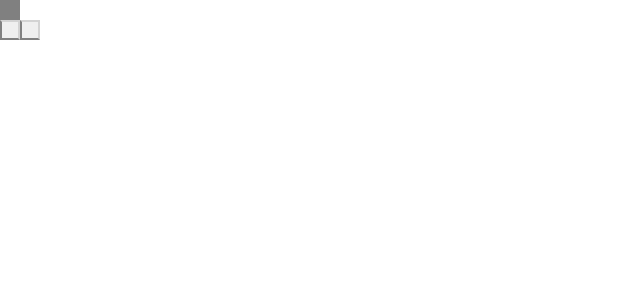
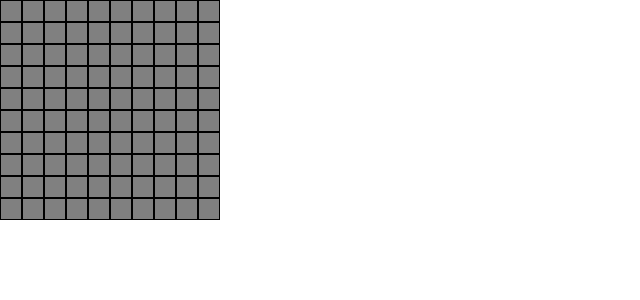
Before and after one commit to BradlyBarnacles/mine_sweeper, a React (Create React App) app: page / in a window 1280 px wide. Shown: the top 300 px of the page, without its empty margins (0-640 px from the left). Built offline with nearby package versions, Linux system fonts and the light colour scheme.

Commit message:
created board grid

```diff
--- a/src/App.tsx
+++ b/src/App.tsx
@@ -4,13 +4,17 @@ import './App.css';
 import Cell from './components/Cell';
 
 function App() {
-  return (
-    <div>
-      <Cell uncovered={true}></Cell>
-      <Cell uncovered={false}></Cell>
-      <Cell></Cell>
-    </div>
-  );
+  //generate bomb positions
+
+  var board: JSX.Element[] = [];
+  for (let i = 0; i < 10; i++) {
+    let row: JSX.Element[] = [];
+    for (let i = 0; i < 10; i++) {
+      row.push(<Cell uncovered></Cell>);
+    }
+    board.push(<div style={{display: 'flex'}}>{row}</div>);
+  }
+  return <div style={{display: 'flex', flexDirection: 'column'}}>{board}</div>;
 }
 
 export default App;
--- a/src/components/Cell.tsx
+++ b/src/components/Cell.tsx
@@ -1,15 +1,18 @@
+import {FontAwesomeIcon} from '@fortawesome/react-fontawesome';
 import React, {ReactElement} from 'react';
 
 interface Props {
   onClick?: () => void;
   isBomb?: boolean;
   uncovered?: boolean;
+  neighborCount?: number;
 }
 
 export default function Cell({
   onClick,
   isBomb,
   uncovered,
+  neighborCount,
 }: Props): ReactElement {
   if (!uncovered) {
     return (
@@ -18,8 +21,7 @@ export default function Cell({
         style={{
           height: '20px',
           width: '20px',
-          borderStyle: 'solid',
-          borderColor: 'lightgray lightgray gray gray',
+          borderStyle: 'outset',
         }}></button>
     );
   } else {
@@ -29,7 +31,11 @@ export default function Cell({
           height: '20px',
           width: '20px',
           backgroundColor: 'gray',
-        }}></div>
+          borderStyle: 'solid',
+          borderWidth: '1px',
+        }}>
+        <p style={{textAlign: 'center'}}>{isBomb ? '*' : neighborCount}</p>
+      </div>
     );
   }
 }
```
Also changed, not shown: 1 other file (tests, documents, lock files or other folders).
